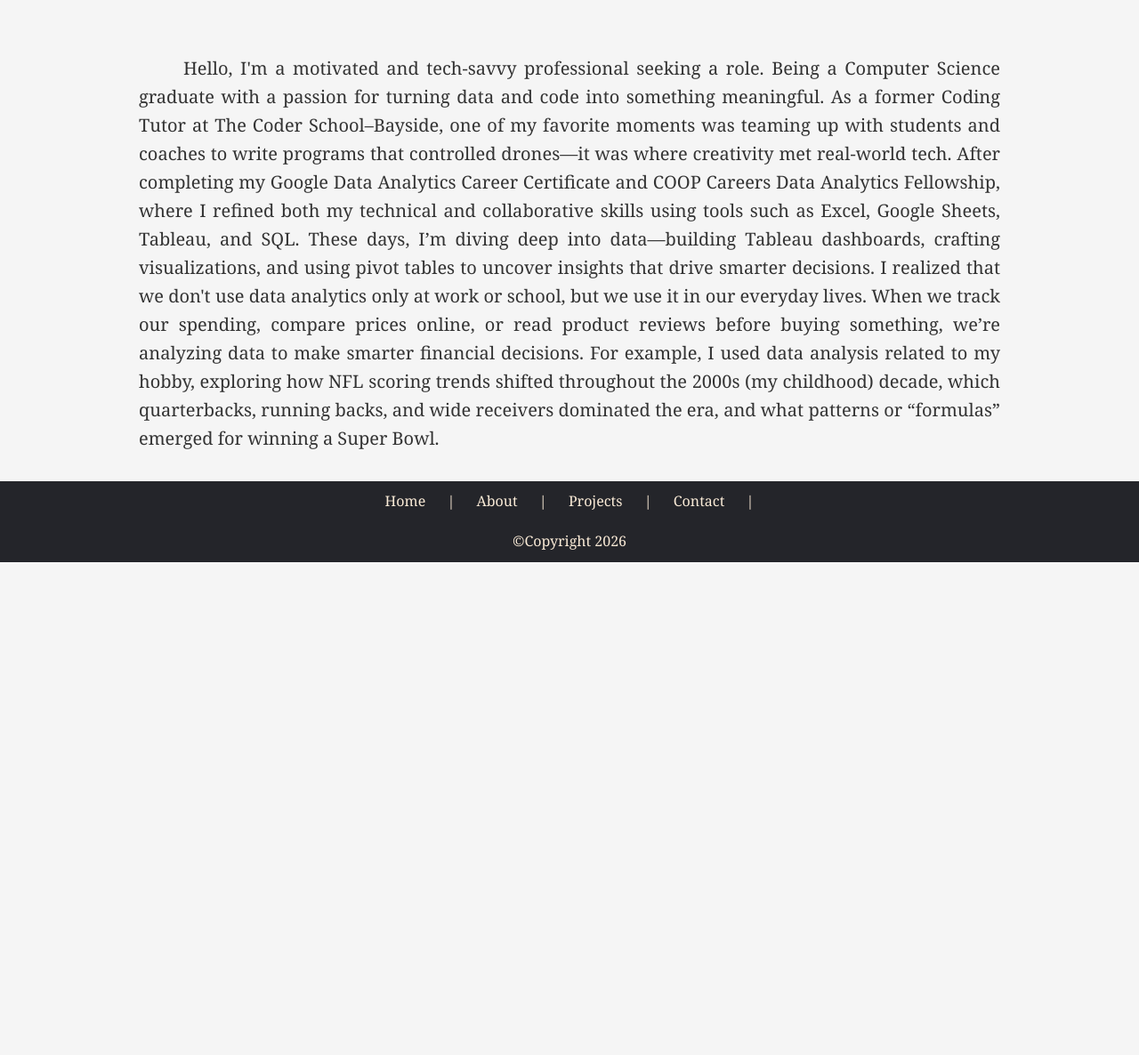
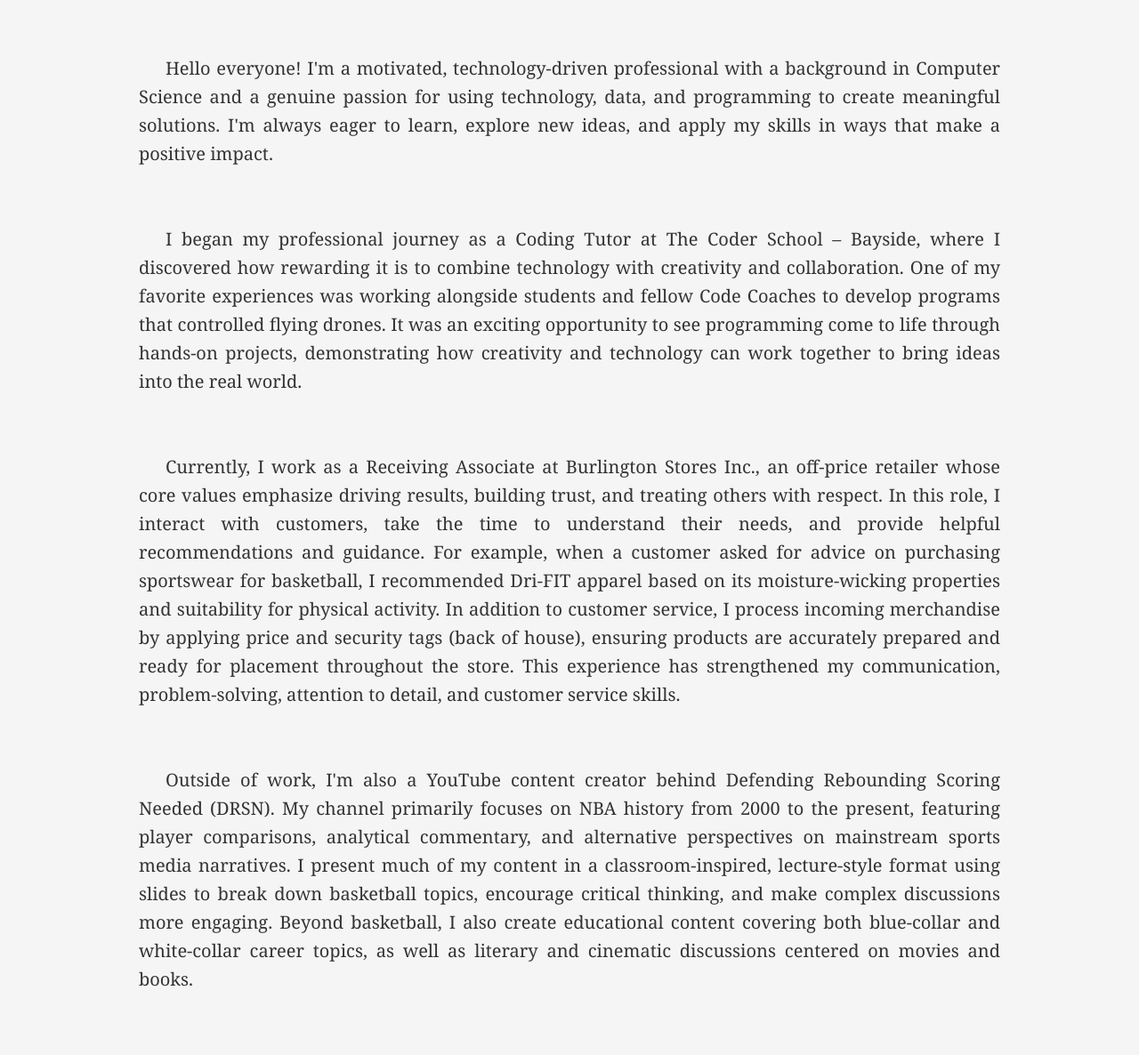
Before and after one commit to ParabjotChander/Portfolio-Website, a plain HTML site: page Web Pages/home.html in a window 1280 px wide. Shown: the part 662-1848 px from the top of the page at 89% size. Before the commit the page ends 1294 px from the top, so only its background shows below. Drawn offline with Linux system fonts and the light colour scheme.

Commit message:
updated homepage styling and bio description

```diff
--- a/Web Pages/home.html
+++ b/Web Pages/home.html
@@ -47,8 +47,25 @@
 
       <div id="">
 
-         <p id="introD", style="text-indent: 50px;"> Hello, I'm a motivated and tech-savvy professional seeking a role. Being a Computer Science graduate with a passion for turning data and code into something meaningful. As a former Coding Tutor at The Coder School–Bayside, one of my favorite moments was teaming up with students and coaches to write programs that controlled drones—it was where creativity met real-world tech.
-               After completing my Google Data Analytics Career Certificate and COOP Careers Data Analytics Fellowship, where I refined both my technical and collaborative skills using tools such as Excel, Google Sheets, Tableau, and SQL. These days, I’m diving deep into data—building Tableau dashboards, crafting visualizations, and using pivot tables to uncover insights that drive smarter decisions. I realized that we don't use data analytics only at work or school, but we use it in our everyday lives. When we track our spending, compare prices online, or read product reviews before buying something, we’re analyzing data to make smarter financial decisions. For example, I used data analysis related to my hobby, exploring how NFL scoring trends shifted throughout the 2000s (my childhood) decade, which quarterbacks, running backs, and wide receivers dominated the era, and what patterns or “formulas” emerged for winning a Super Bowl.
+         <p id="introD">
+            Hello everyone! I'm a motivated, technology-driven professional with a background in Computer Science and a genuine passion for using technology, data, and programming to create meaningful solutions. I'm always eager to learn, explore new ideas, and apply my skills in ways that make a positive impact.
+         </p>
+
+         <p id="introD">
+            I began my professional journey as a Coding Tutor at The Coder School – Bayside, where I discovered how rewarding it is to combine technology with creativity and collaboration. One of my favorite experiences was working alongside students and fellow Code Coaches to develop programs that controlled flying drones. It was an exciting opportunity to see programming come to life through hands-on projects, demonstrating how creativity and technology can work together to bring ideas into the real world.
+
+         </p>
+
+         <p id="introD">
+            Currently, I work as a Receiving Associate at Burlington Stores Inc., an off-price retailer whose core values emphasize driving results, building trust, and treating others with respect. In this role, I interact with customers, take the time to understand their needs, and provide helpful recommendations and guidance. For example, when a customer asked for advice on purchasing sportswear for basketball, I recommended Dri-FIT apparel based on its moisture-wicking properties and suitability for physical activity. In addition to customer service, I process incoming merchandise by applying price and security tags (back of house), ensuring products are accurately prepared and ready for placement throughout the store. This experience has strengthened my communication, problem-solving, attention to detail, and customer service skills.
+         </p>
+
+         <p id="introD">
+            Outside of work, I'm also a YouTube content creator behind Defending Rebounding Scoring Needed (DRSN). My channel primarily focuses on NBA history from 2000 to the present, featuring player comparisons, analytical commentary, and alternative perspectives on mainstream sports media narratives. I present much of my content in a classroom-inspired, lecture-style format using slides to break down basketball topics, encourage critical thinking, and make complex discussions more engaging. Beyond basketball, I also create educational content covering both blue-collar and white-collar career topics, as well as literary and cinematic discussions centered on movies and books.
+         </p>
+
+         <p id="introD">
+            Ultimately, I'm passionate about continuous learning, creative problem-solving, technology, and sharing knowledge with others. Whether I'm writing code, helping a customer, collaborating with students, or developing educational content, I enjoy turning ideas into something meaningful. I'm excited to continue growing professionally, expanding my technical skill set, and pursuing opportunities where I can combine my interests in technology, data, and innovation.
          </p>
 
       </div>
```
